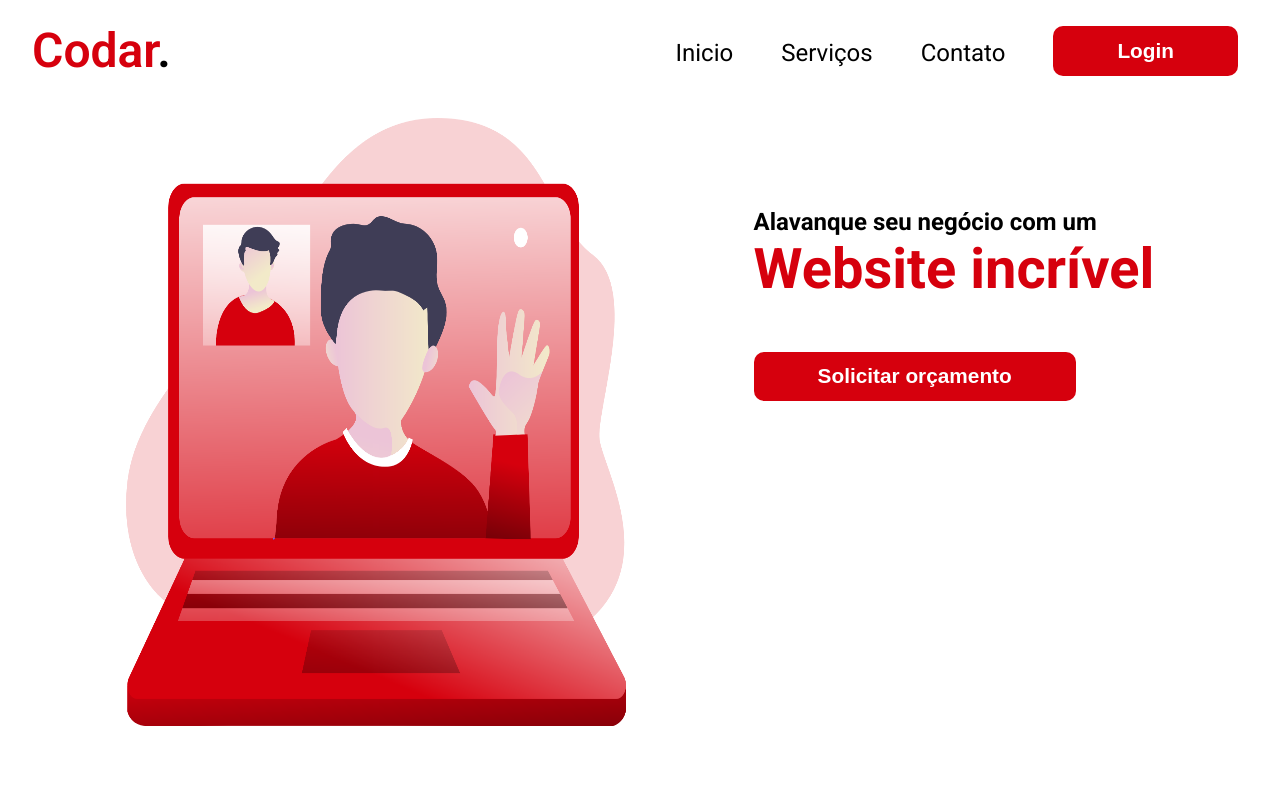
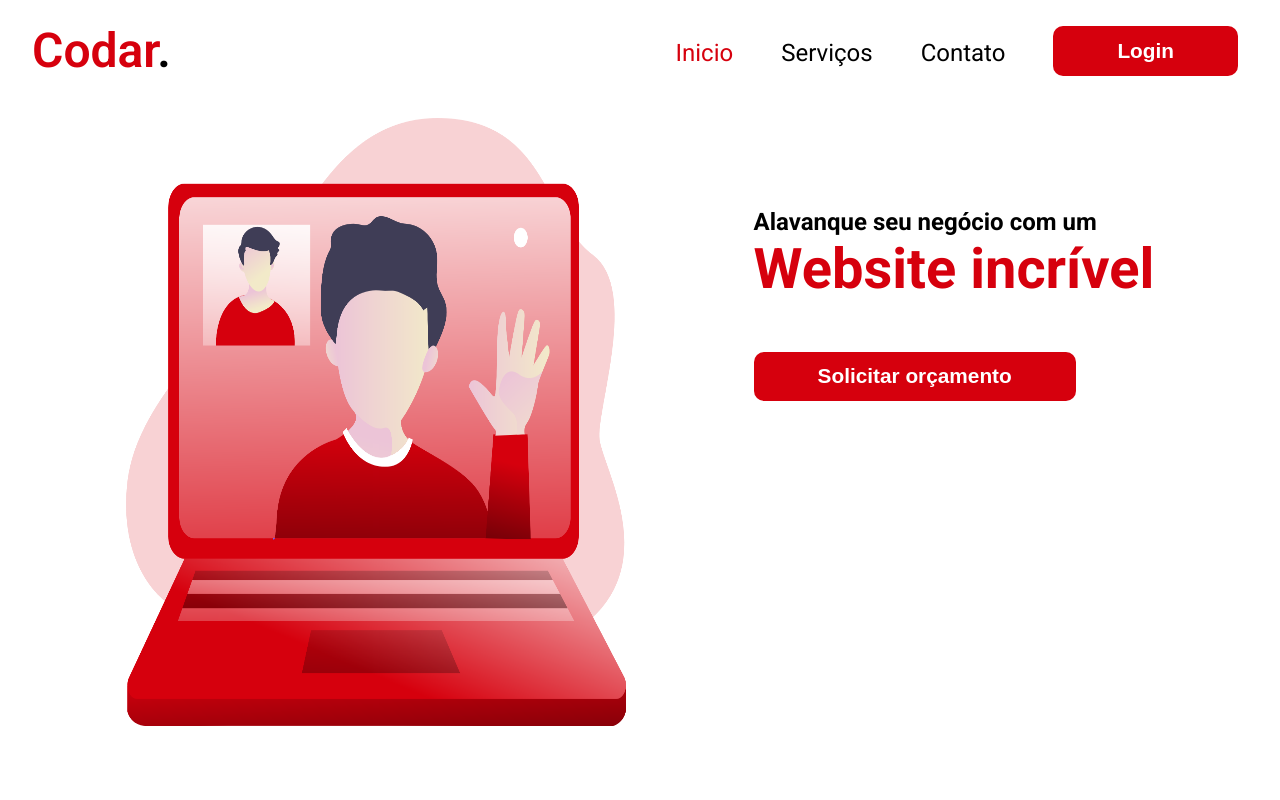
Before and after one commit to DannielDMB28/projeto-coder, a plain HTML site: page index.html in a window 1280 px wide. In both pictures the pointer is over the link "Inicio". Shown: the top 800 px of the page. Drawn offline with Linux system fonts and the light colour scheme.

Commit message:
atualizei

```diff
--- a/estilos/style.css
+++ b/estilos/style.css
@@ -49,6 +49,12 @@ nav > a {
     color: #000000;
     text-decoration: none;
     margin-top: 15px;
+}
+
+nav > a:hover {
+    color: #d6000d;
+    transition: .5s;
+
 }
 
 .button-red {
```
